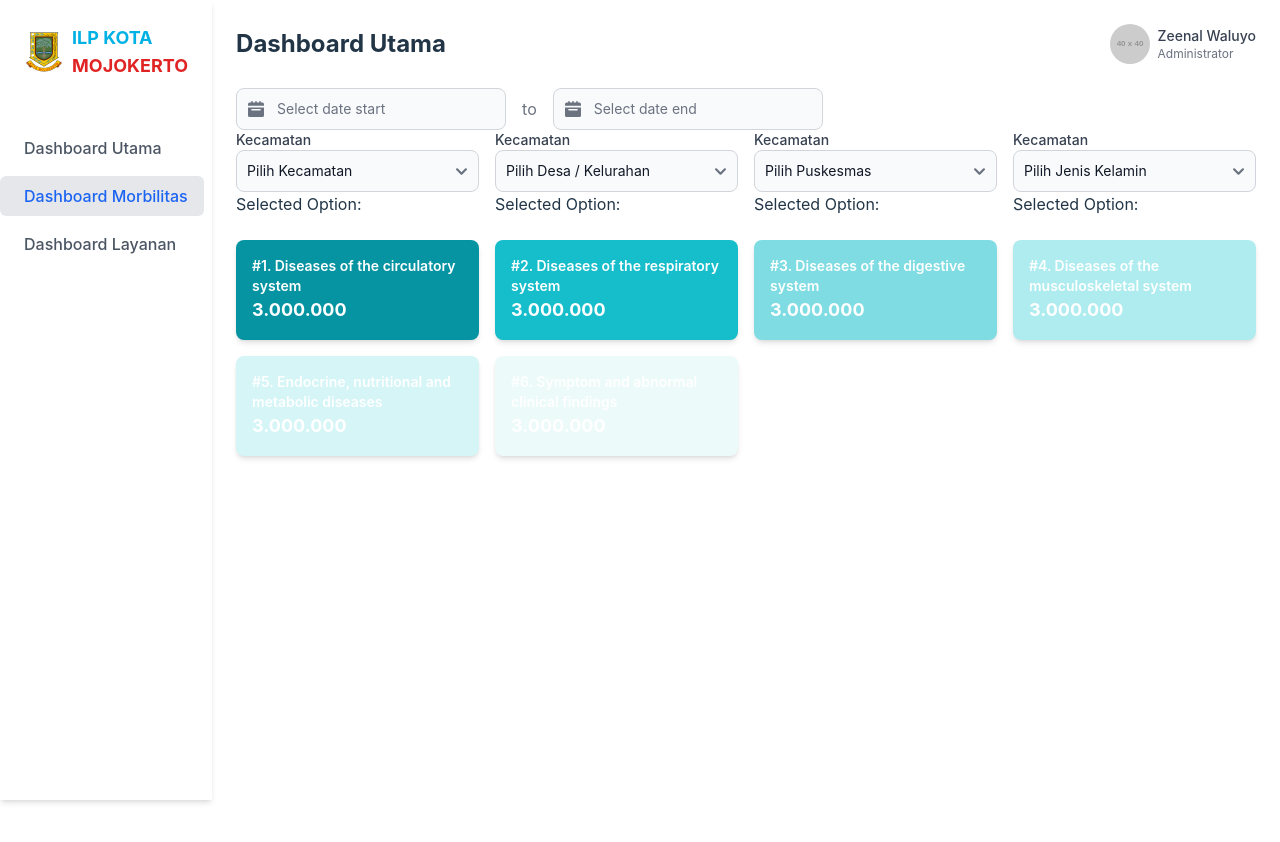
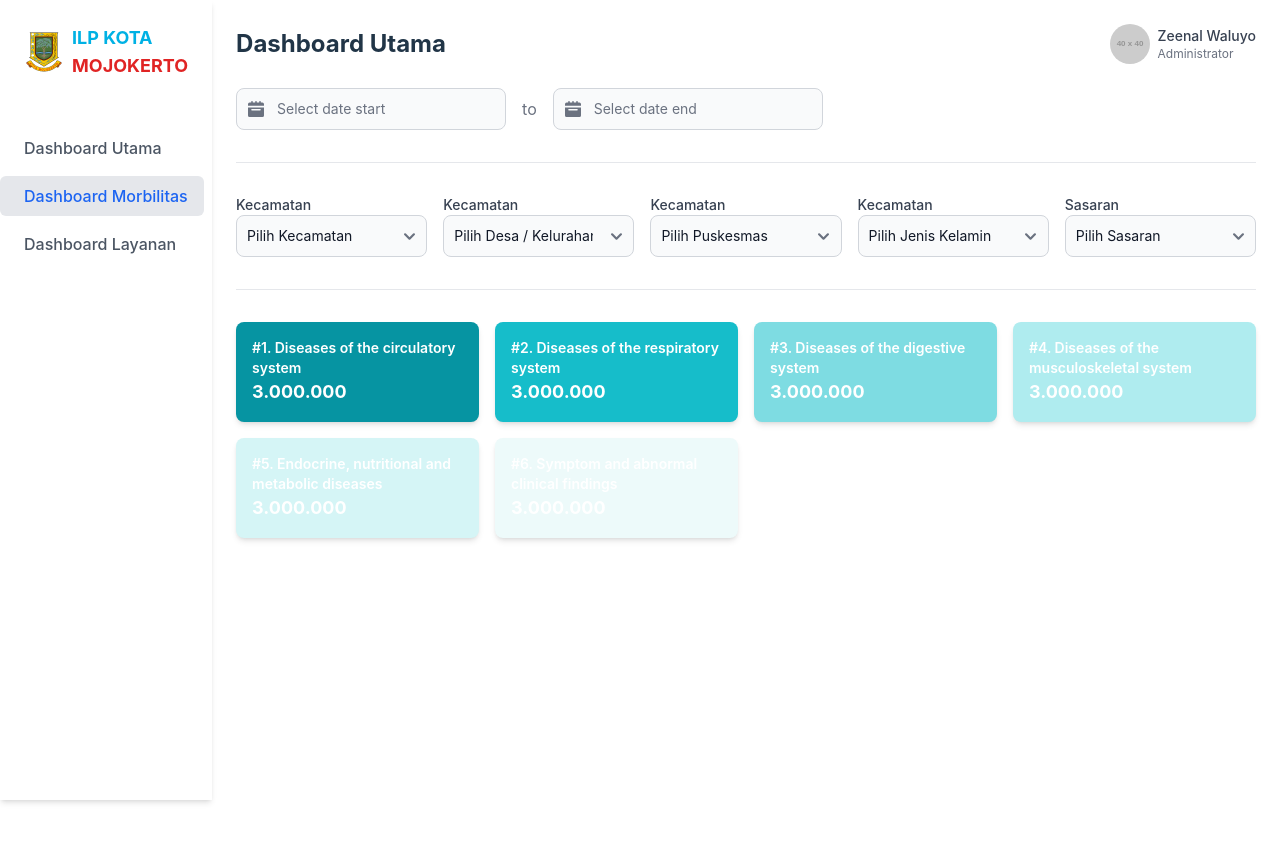
Before and after one commit to winatabayu00/chisu-dasboard-ui, a React (Vite) app: page /morbilitas-dashboard in a window 1280 px wide. Shown: the top 842 px of the page. Built offline with nearby package versions, Linux system fonts and the light colour scheme.

Commit message:
refactor: update the data

```diff
--- /dev/null
+++ b/src/components/layout/FilterViewDashboard.tsx
@@ -0,0 +1,48 @@
+// import {useState} from "react";
+// import SelectOption from '../field/SelectOption.tsx'
+import {useLocation} from "react-router-dom";
+
+function FilterViewDashboard() {
+    const location = useLocation();
+    const gridCols = location.pathname === '/morbilitas-dashboard' ? 'grid-cols-5' : 'grid-cols-4';
+
+
+    return (
+        <div>
+
+            <form className="flex items-center max-w-sm mx-auto">
+                <label htmlFor="simple-search" className="sr-only">Search</label>
+                <button type="submit"
+                        className="p-2.5 me-2 text-sm font-medium text-white bg-blue-700 rounded-lg border border-blue-700 hover:bg-blue-800 focus:ring-4 focus:outline-none focus:ring-blue-300 dark:bg-blue-600 dark:hover:bg-blue-700 dark:focus:ring-blue-800">
+                    <svg className="w-4 h-4" aria-hidden="true" xmlns="http://www.w3.org/2000/svg" fill="none"
+                         viewBox="0 0 20 20">
+                        <path stroke="currentColor" stroke-linecap="round" stroke-linejoin="round" stroke-width="2"
+                              d="m19 19-4-4m0-7A7 7 0 1 1 1 8a7 7 0 0 1 14 0Z"/>
+                    </svg>
+                    <span className="sr-only">Search</span>
+                </button>
+                <div className="relative w-full">
+                    <div className="absolute inset-y-0 start-0 flex items-center ps-3 pointer-events-none">
+                        <svg className="w-4 h-4 text-gray-500 dark:text-gray-400" aria-hidden="true"
+                             xmlns="http://www.w3.org/2000/svg" fill="none" viewBox="0 0 18 20">
+                            <path stroke="currentColor" stroke-linecap="round" stroke-linejoin="round" stroke-width="2"
+                                  d="M3 5v10M3 5a2 2 0 1 0 0-4 2 2 0 0 0 0 4Zm0 10a2 2 0 1 0 0 4 2 2 0 0 0 0-4Zm12 0a2 2 0 1 0 0 4 2 2 0 0 0 0-4Zm0 0V6a3 3 0 0 0-3-3H9m1.5-2-2 2 2 2"/>
+                        </svg>
+                    </div>
+                    <input type="text" id="simple-search"
+                           className="bg-gray-50 border border-gray-300 text-gray-900 text-sm rounded-lg focus:ring-blue-500 focus:border-blue-500 block w-full ps-10 p-2.5  dark:bg-gray-700 dark:border-gray-600 dark:placeholder-gray-400 dark:text-white dark:focus:ring-blue-500 dark:focus:border-blue-500"
+                           placeholder="Search branch name..." required/>
+                </div>
+
+            </form>
+
+        </div>
+        // <div className={`grid ${gridCols} gap-4 mb-6 mt-4`}>
+
+
+// </div>
+    )
+        ;
+}
+
+export default FilterViewDashboard;
--- a/src/components/layout/OptionHeaderDashboard.tsx
+++ b/src/components/layout/OptionHeaderDashboard.tsx
@@ -1,15 +1,55 @@
 import {useState} from "react";
 import SelectOption from '../field/SelectOption.tsx'
+import {Link, useLocation} from "react-router-dom";
 
 function OptionHeaderDashboard() {
+    const location = useLocation();
+    const gridCols = location.pathname === '/morbilitas-dashboard' ? 'grid-cols-5' : 'grid-cols-4';
+
+
     return (
-        <div className="grid grid-cols-4 gap-4 mb-6">
+        <div className={`grid ${gridCols} gap-4 mb-6 mt-4`}>
             <DistrictOption/>
             <SubDistrictOption/>
             <HealthCenterOption/>
             <GenderOption/>
+            <SasaranOption/>
         </div>
     );
+
+    function SasaranOption() {
+        const location = useLocation();  // Access location object
+        const [selected, setSelected] = useState("");
+
+        const options = [
+            { value: "", label: "Pilih Sasaran" },
+            { value: "sasaran1", label: "Sasaran 1" },
+            { value: "sasaran2", label: "Sasaran 2" },
+            { value: "sasaran3", label: "Sasaran 3" }
+        ];
+
+        const handleSelectChange = (value) => {
+            setSelected(value);
+            console.log("Selected:", value);
+        };
+
+        // Ensure to check the pathname, not the location object directly
+        if (location.pathname === '/morbilitas-dashboard') {
+            return (
+                <div>
+                    <label className="block text-sm font-medium text-gray-700">Sasaran</label>
+                    <SelectOption
+                        options={options}
+                        defaultValue=""
+                        onChange={(e) => handleSelectChange(e.target.value)}
+                        className="bg-gray-50 me-1 border border-gray-300 text-gray-900 text-sm rounded-lg focus:ring-blue-500 focus:border-blue-500 block w-full p-2.5"
+                    />
+                </div>
+            );
+        }
+
+        return <div></div>;
+    }
 
     function DistrictOption() {
         const [selected, setSelected] = useState("");
@@ -34,7 +74,6 @@
                     onChange={handleSelectChange}
                     className="bg-gray-50 me-1 border border-gray-300 text-gray-900 text-sm rounded-lg focus:ring-blue-500 focus:border-blue-500 block w-full p-2.5"
                 />
-                <p>Selected Option: {selected}</p>
             </div>
         );
     }
@@ -61,7 +100,6 @@
                     onChange={handleSelectChange}
                     className="bg-gray-50 me-1 border border-gray-300 text-gray-900 text-sm rounded-lg focus:ring-blue-500 focus:border-blue-500 block w-full p-2.5"
                 />
-                <p>Selected Option: {selected}</p>
             </div>
         );
     }
@@ -90,7 +128,6 @@
                     onChange={handleSelectChange}
                     className="bg-gray-50 me-1 border border-gray-300 text-gray-900 text-sm rounded-lg focus:ring-blue-500 focus:border-blue-500 block w-full p-2.5"
                 />
-                <p>Selected Option: {selected}</p>
             </div>
         );
     }
@@ -118,7 +155,6 @@
                     onChange={handleSelectChange}
                     className="bg-gray-50 me-1 border border-gray-300 text-gray-900 text-sm rounded-lg focus:ring-blue-500 focus:border-blue-500 block w-full p-2.5"
                 />
-                <p>Selected Option: {selected}</p>
             </div>
         );
     }
--- a/src/views/MorbiditasDashboard.tsx
+++ b/src/views/MorbiditasDashboard.tsx
@@ -27,8 +27,11 @@
 
                 <DateRangeFilter/>
 
-                {/* Filters Section */}
+                <hr className="h-px my-8 bg-gray-200 border-0 dark:bg-gray-700"/>
+
                 <OptionHeaderDashboard/>
+
+                <hr className="h-px my-8 bg-gray-200 border-0 dark:bg-gray-700"/>
 
                 {/* Dashboard Section */}
                 <div className="grid grid-cols-4 gap-4">
--- a/src/views/ServiceDashboard.tsx
+++ b/src/views/ServiceDashboard.tsx
@@ -1,11 +1,11 @@
 import {useState} from "react";
+import Chart from "react-apexcharts";
 import SidebarDashboard from '../components/SidebarDashboard.tsx'
 import SelectOption from '../components/field/SelectOption.tsx'
-// import DateRangeFilter from '../components/field/DateRangeFilter.tsx'
 import OptionHeaderDashboard from '../components/layout/OptionHeaderDashboard.tsx'
-import Chart from "react-apexcharts";
 import DateRangeFilter from "../components/field/DateRangeFilter.tsx";
 import HeaderDashboard from "../components/HeaderDashboard.tsx";
+import FilterViewDashboard from "../components/layout/FilterViewDashboard.tsx";
 
 function ServiceDashboard() {
     const [selectedDate, setSelectedDate] = useState('01/01/2024 - 01/01/2024');
@@ -63,10 +63,10 @@
         }
     };
 
-    const [dateRange, setDateRange] = useState({ start: "", end: "" });
+    const [dateRange, setDateRange] = useState({start: "", end: ""});
 
     const handleDateChange = (start, end) => {
-        setDateRange({ start, end });
+        setDateRange({start, end});
     };
     return (
         <div className="flex w-screen">
@@ -74,16 +74,21 @@
 
             <main className="flex-1 p-6 headers">
 
-               <HeaderDashboard/>
+                <HeaderDashboard/>
 
                 <DateRangeFilter/>
 
+                <hr className="h-px my-8 bg-gray-200 border-0 dark:bg-gray-700"/>
+
                 <OptionHeaderDashboard/>
+
+                <hr className="h-px my-8 bg-gray-200 border-0 dark:bg-gray-700"/>
 
                 <Grid/>
 
                 <div className="bg-white p-4 rounded-lg shadow-md mb-6">
                     <div className="flex justify-between items-center mb-4">
+                        {/*<FilterViewDashboard/>*/}
                         <div className="flex items-center me-2">
                             <i className="fas fa-filter mr-2"></i>
                             <button className="bg-blue-500 text-white px-4 py-2 rounded-md">Mingguan</button>
```
Also changed, not shown: src/views/MainDashboard.tsx (+19 -8 lines).
